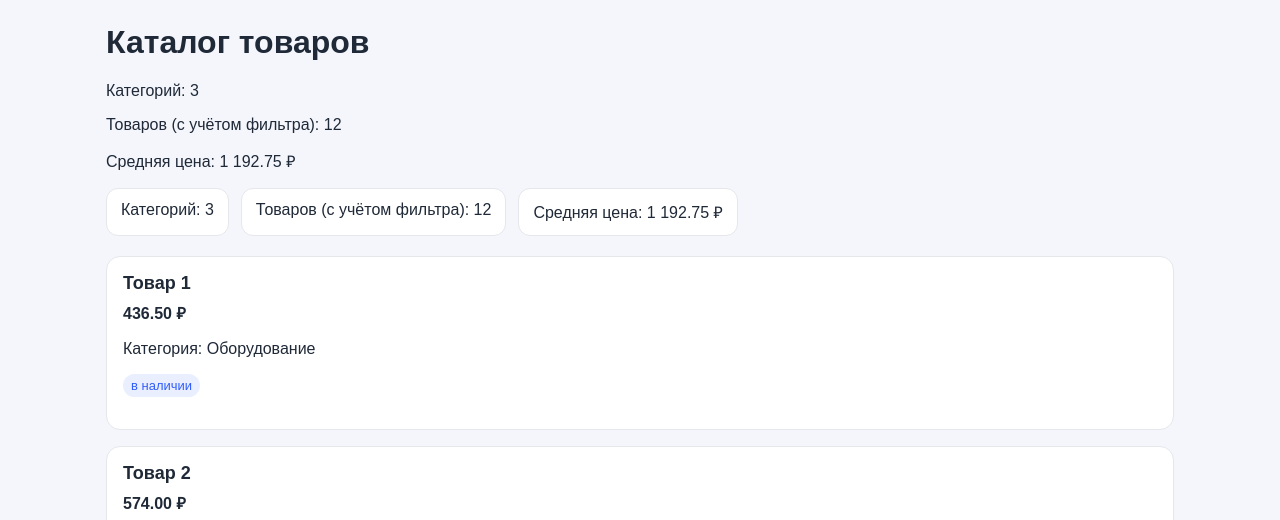
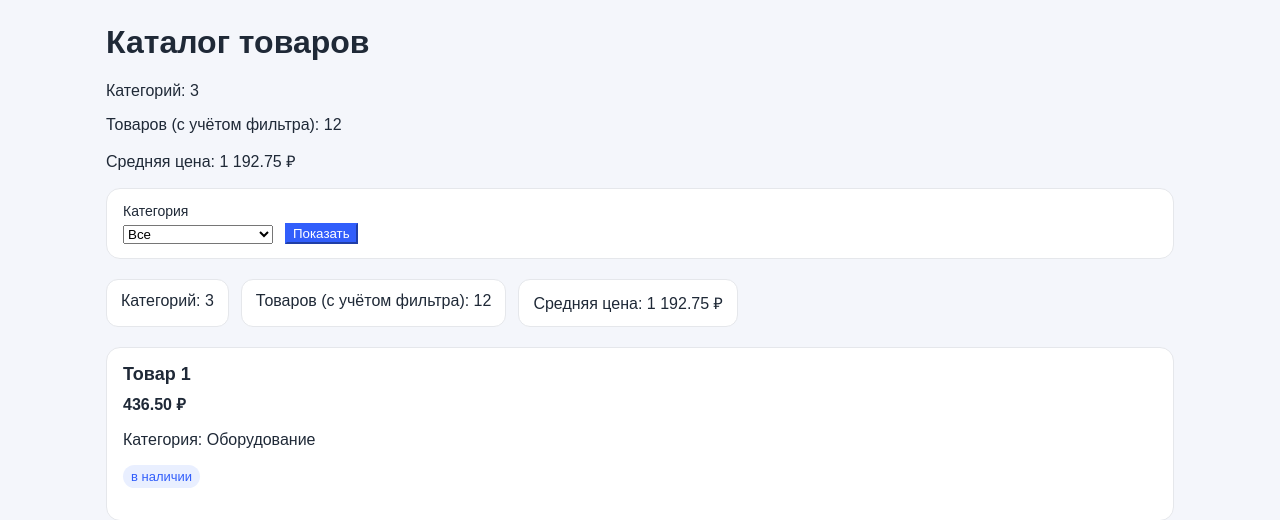
Before and after one commit to Toknnick/TRPO-Practice05, a PHP site: page / in a window 1280 px wide. Shown: the top 520 px of the page. Run offline with PHP 8.4, Linux system fonts and the light colour scheme.

Commit message:
feat: добавлена форма фильтра каталога по категории

```diff
--- a/public/index.php
+++ b/public/index.php
@@ -33,6 +33,21 @@ $averagePrice = $catalogService->averagePrice($products);
     <p>Товаров (с учётом фильтра): <?= e(count($products)) ?></p>
     <p>Средняя цена: <?= e(number_format($averagePrice, 2, '.', ' ') . ' ₽') ?></p>
 
+    <form class="filter" method="get" action="">
+    <label>Категория
+      <select name="category_id">
+        <option value="">Все</option>
+        <?php foreach ($categories as $category): ?>
+          <option
+            value="<?= e((string) $category->getId()) ?>"
+            <?= $filterCategoryId === $category->getId() ? ' selected' : '' ?>
+          ><?= e($category->getName()) ?></option>
+        <?php endforeach; ?>
+      </select>
+    </label>
+    <button type="submit">Показать</button>
+  </form>
+
     <div class="stats">
   <p>Категорий: <?= e((string) count($categories)) ?></p>
   <p>Товаров (с учётом фильтра): <?= e((string) count($products)) ?></p>
--- a/public/style.css
+++ b/public/style.css
@@ -65,3 +65,29 @@ main {
   background: #f3f4f6;
   color: #6b7280;
 }
+
+.filter {
+  display: flex;
+  flex-wrap: wrap;
+  gap: 12px;
+  align-items: end;
+  margin-bottom: 20px;
+  background: #fff;
+  border: 1px solid #e5e7eb;
+  border-radius: 14px;
+  padding: 14px 16px;
+}
+
+.filter label {
+  display: flex;
+  flex-direction: column;
+  gap: 6px;
+  font-size: 14px;
+}
+
+.filter button {
+  background: #315efb;
+  color: #fff;
+  border-color: #315efb;
+  cursor: pointer;
+}
```
